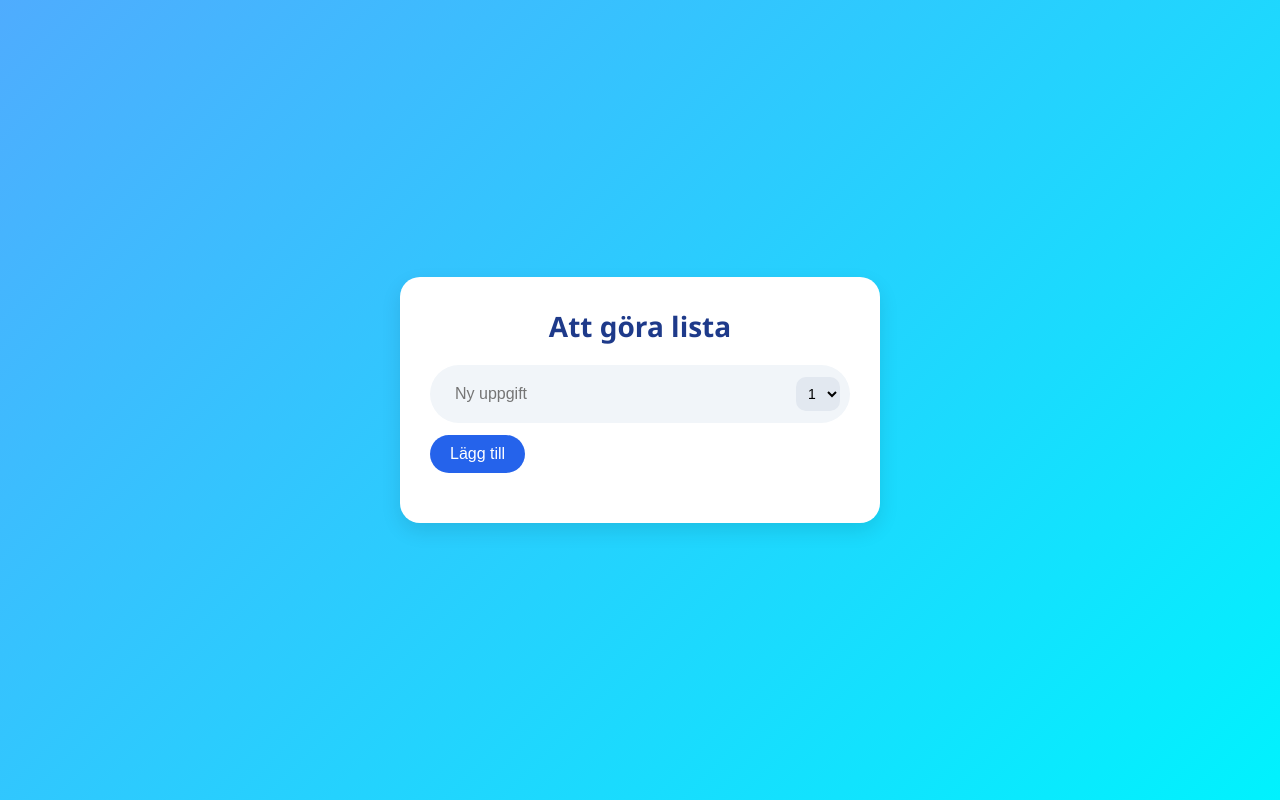
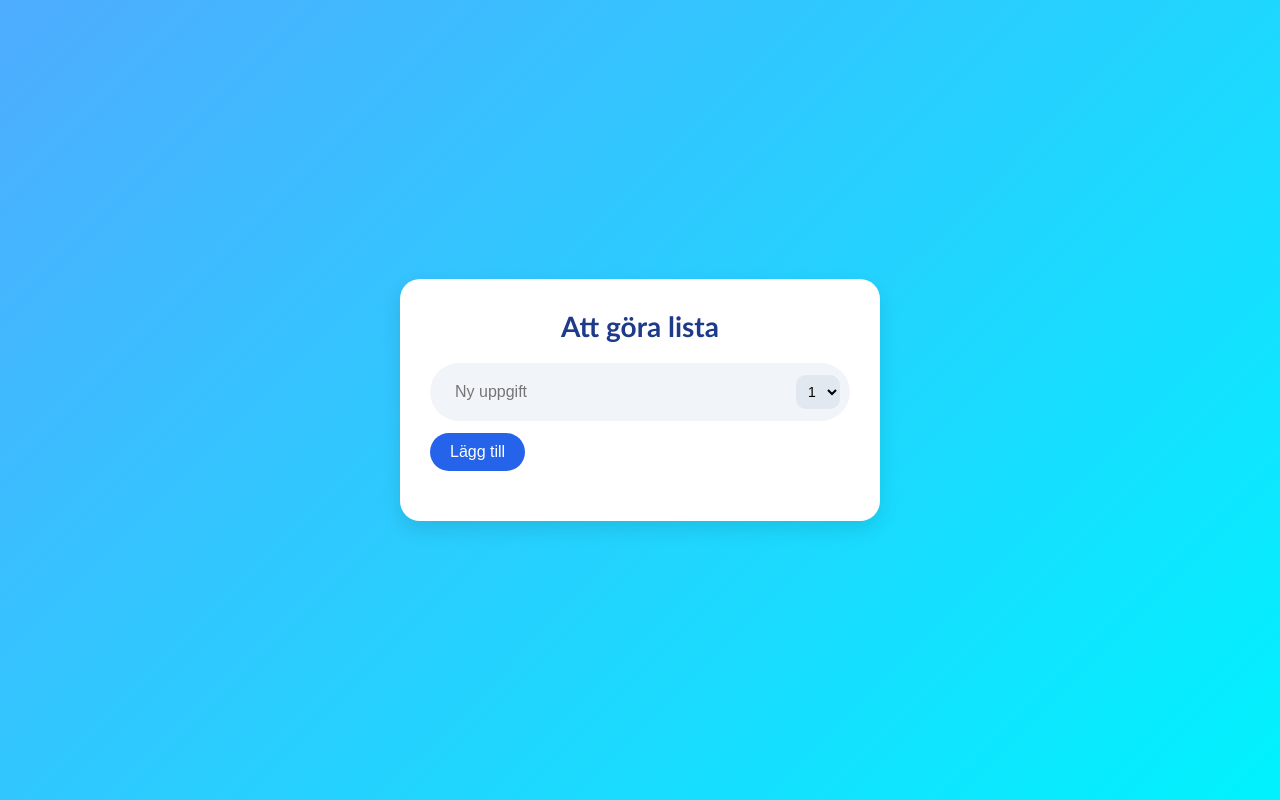
Before and after one commit to SaraM47/typescript-moment2, a website built with Vite: page index.html in a window 1280 px wide. Built offline with nearby package versions, Linux system fonts and the light colour scheme.

Commit message:
Changing the font style

```diff
--- a/src/style.css
+++ b/src/style.css
@@ -6,7 +6,7 @@
 }
 
 body {
-  font-family: 'Segoe UI', sans-serif;
+  font-family:'Trebuchet MS', 'Lucida Sans Unicode', 'Lucida Grande', 'Lucida Sans', Arial, sans-serif;
   background: linear-gradient(135deg, #4facfe, #00f2fe);
   display: flex;
   justify-content: center;
```
